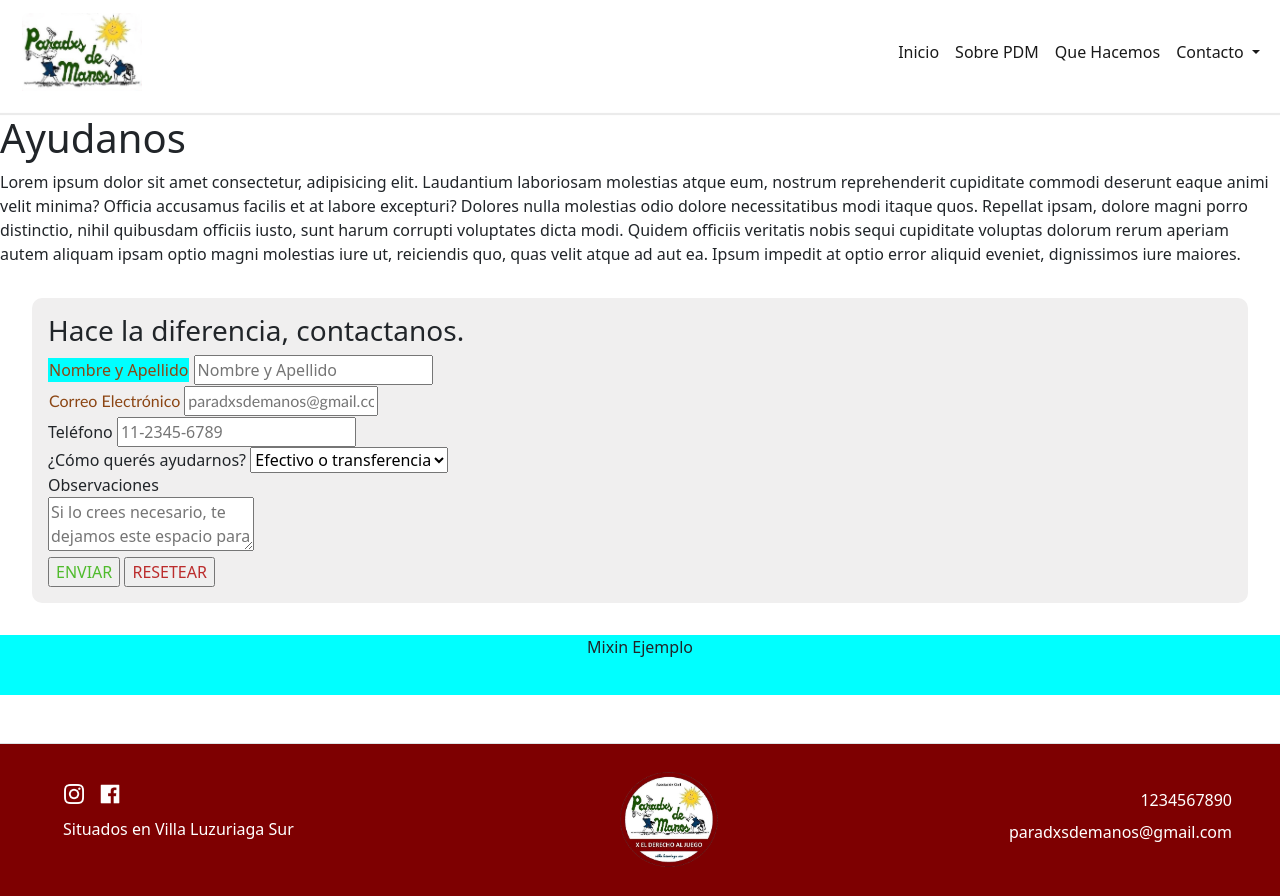
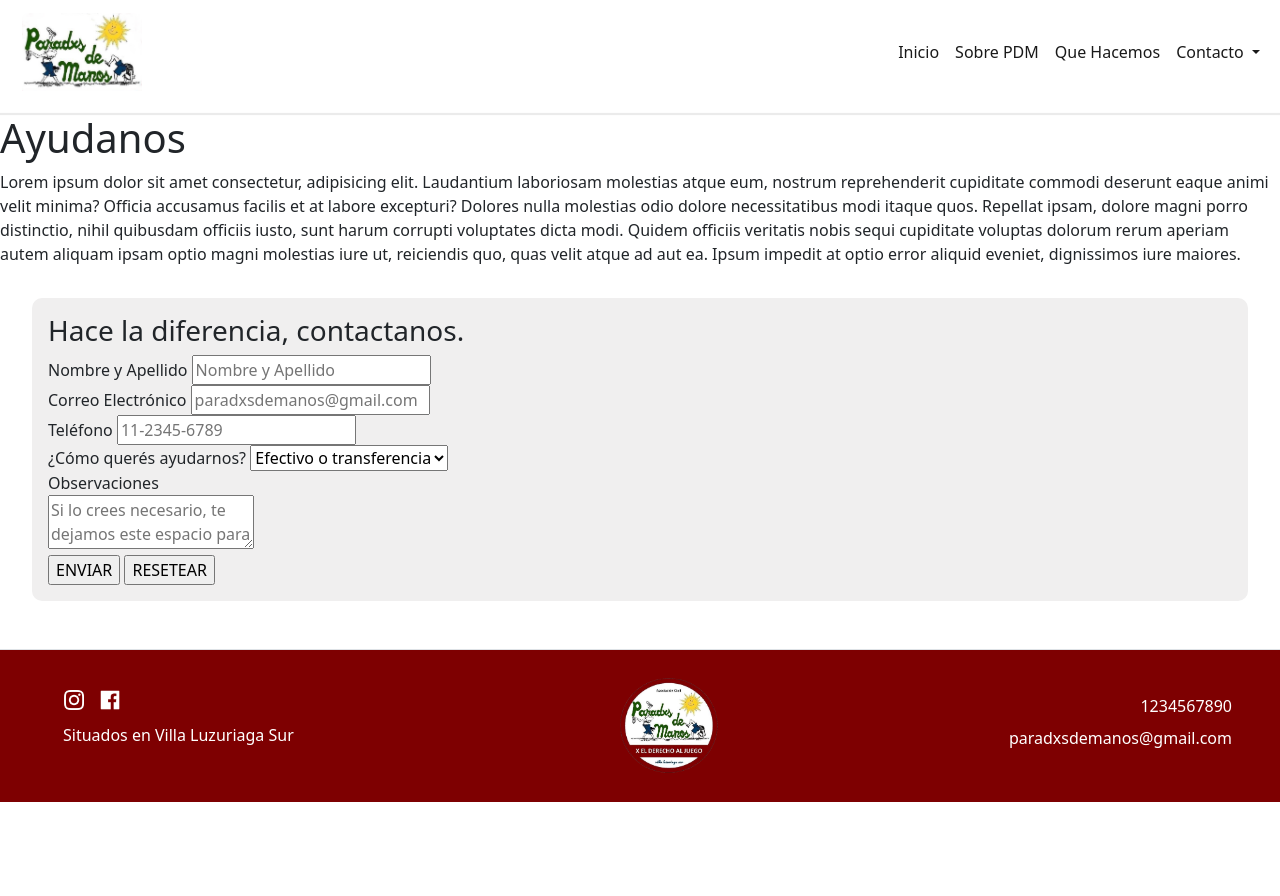
Before and after one commit to magwi1/paradxs-de-manos, a plain HTML site: page secciones/ayudanos.html in a window 1280 px wide. After the commit the page ends 802 px from the top, so only its background shows below. Drawn offline with nearby package versions, Linux system fonts and the light colour scheme.

Commit message:
quitar sas2

```diff
--- a/secciones/ayudanos.html
+++ b/secciones/ayudanos.html
@@ -90,7 +90,6 @@
                 </section>
             </section>
 
-            <div class="myMixin"> Mixin Ejemplo </div>
 
         </main>
 
--- a/style/_sas2.scss
+++ /dev/null
@@ -1,45 +0,0 @@
-/* en la página ayudanos */
-
-/* mapa */
-
-$botones:(
-    enviar: #4FBB2C,
-    resetear: #BB2C2C,
-);
-
-@each $boton, $color in $botones {
-    .btn--#{$boton}{
-        color: $color;
-    }
-};
-
-/* extend */
-
-.textoForm{
-    color: saddlebrown;
-    padding: 1px;
-}
-
-.textoform--1{
-    @extend.textoForm;
-    background-color: aqua;
-}
-
-.textoform--2{
-    @extend.textoForm;
-    font-family: 'Gill Sans', 'Gill Sans MT', Calibri, 'Trebuchet MS', sans-serif;
-}
-
-
-/* mixin */
-
-@mixin sizes ($width, $height) {
-    height: $height;
-    width: $width;
-}
-
-.myMixin{
-    @include sizes (400, 60px);
-    background-color: aqua;
-    text-align: center;
-}
--- a/style/style.scss
+++ b/style/style.scss
@@ -1,6 +1,5 @@
 @import "index";
 @import "footer";
-@import "sas2";
 
 
 .formulario{
```
Also changed, not shown: estilos/style.css, 1 other file.
